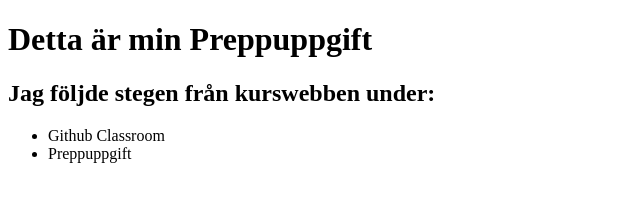
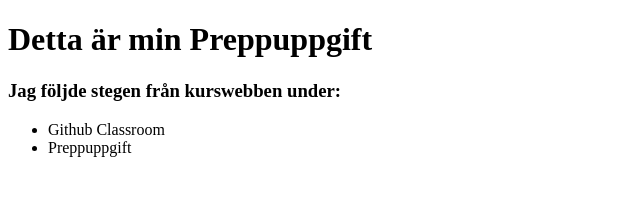
Before and after one commit to Valentin-dot-com/mi-html-css-preppuppgift, a plain HTML site: page index.html in a window 1280 px wide. Shown: the whole page, without its empty margins (0-640 px from the left). Drawn offline with Linux system fonts and the light colour scheme.

Commit message:
changed h2 to h3

```diff
--- a/index.html
+++ b/index.html
@@ -10,7 +10,7 @@
         <h1>Detta är min Preppuppgift</h1>
     </header>
     <body>
-        <h2>Jag följde stegen från kurswebben under:</h2>
+        <h3>Jag följde stegen från kurswebben under:</h3>
         <ul>
             <li>Github Classroom</li>
             <li>Preppuppgift</li>
```
